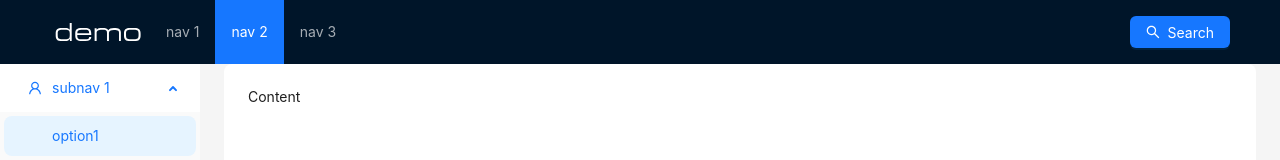
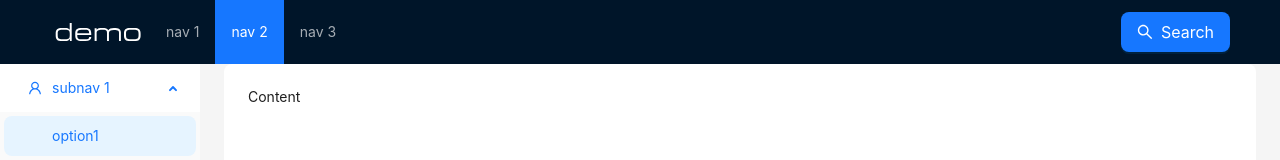
Before and after one commit to xayrulloergashev/git-amaliyot, a React (Vite) app: page / in a window 1280 px wide. Shown: the top 160 px of the page. Built offline with nearby package versions, Linux system fonts and the light colour scheme.

Commit message:
btn kattalashtirdm

```diff
--- a/src/App.jsx
+++ b/src/App.jsx
@@ -55,7 +55,7 @@ const App = () => {
                         minWidth: 0,
                     }}
                 />
-                <Button type='primary' icon={<SearchOutlined />}>
+                <Button type='primary' size='large' icon={<SearchOutlined />}>
                     Search
                 </Button>
             </Header>
```
